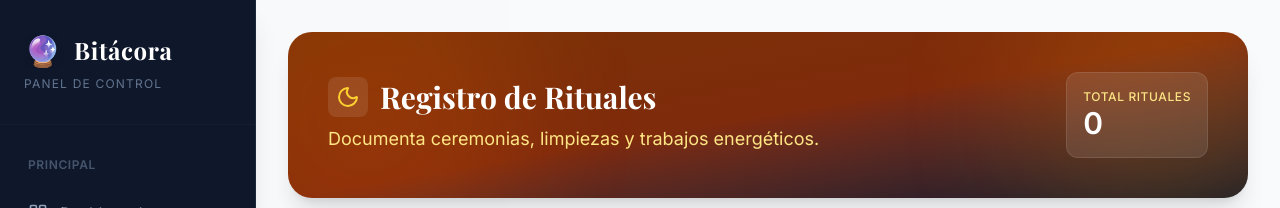
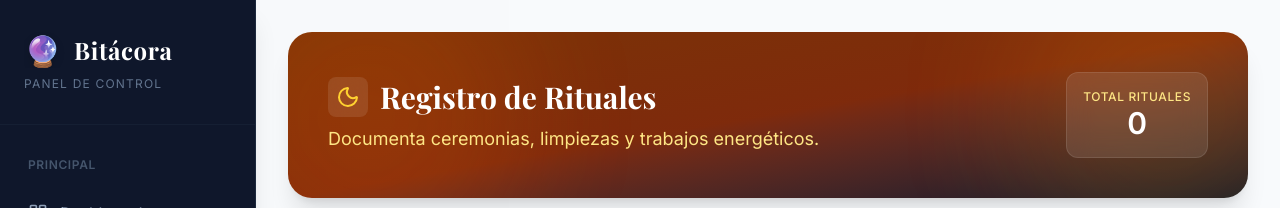
Before and after one commit to phjanoreynoso-debug/mirada_de_luz, a React (Vite) app in the folder bitacora/: page /#/rituals in a window 1280 px wide. Shown: the top 208 px of the page. Built offline with nearby package versions, Linux system fonts and the light colour scheme; a web font is replaced by a local one.

Commit message:
style: center align header stats in Spreads, Rituals and DailyEnergy

```diff
--- a/bitacora/src/pages/DailyEnergy.tsx
+++ b/bitacora/src/pages/DailyEnergy.tsx
@@ -144,7 +144,7 @@ const DailyEnergy = () => {
             </p>
           </div>
           <div className="flex gap-3">
-            <div className="bg-white/10 backdrop-blur-md rounded-xl p-4 border border-white/10 min-w-[140px]">
+            <div className="bg-white/10 backdrop-blur-md rounded-xl p-4 border border-white/10 min-w-[140px] flex flex-col items-center text-center">
               <p className="text-purple-200 text-xs font-medium uppercase tracking-wider">Promedio Energía</p>
               <p className="text-3xl font-bold">
                 {history.length > 0
--- a/bitacora/src/pages/Rituals.tsx
+++ b/bitacora/src/pages/Rituals.tsx
@@ -149,7 +149,7 @@ const Rituals = () => {
           </div>
 
           <div className="flex gap-3">
-             <div className="bg-white/10 backdrop-blur-md rounded-xl p-4 border border-white/10 min-w-[140px]">
+             <div className="bg-white/10 backdrop-blur-md rounded-xl p-4 border border-white/10 min-w-[140px] flex flex-col items-center text-center">
                <p className="text-amber-200 text-xs font-medium uppercase tracking-wider">Total Rituales</p>
                <p className="text-3xl font-bold">{history.length}</p>
              </div>
--- a/bitacora/src/pages/Spreads.tsx
+++ b/bitacora/src/pages/Spreads.tsx
@@ -150,7 +150,7 @@ const Spreads = () => {
           </div>
 
           <div className="flex gap-3">
-             <div className="bg-white/10 backdrop-blur-md rounded-xl p-4 border border-white/10 min-w-[140px]">
+             <div className="bg-white/10 backdrop-blur-md rounded-xl p-4 border border-white/10 min-w-[140px] flex flex-col items-center text-center">
                <p className="text-indigo-200 text-xs font-medium uppercase tracking-wider">Total Tiradas</p>
                <p className="text-3xl font-bold">{history.length}</p>
              </div>
```
